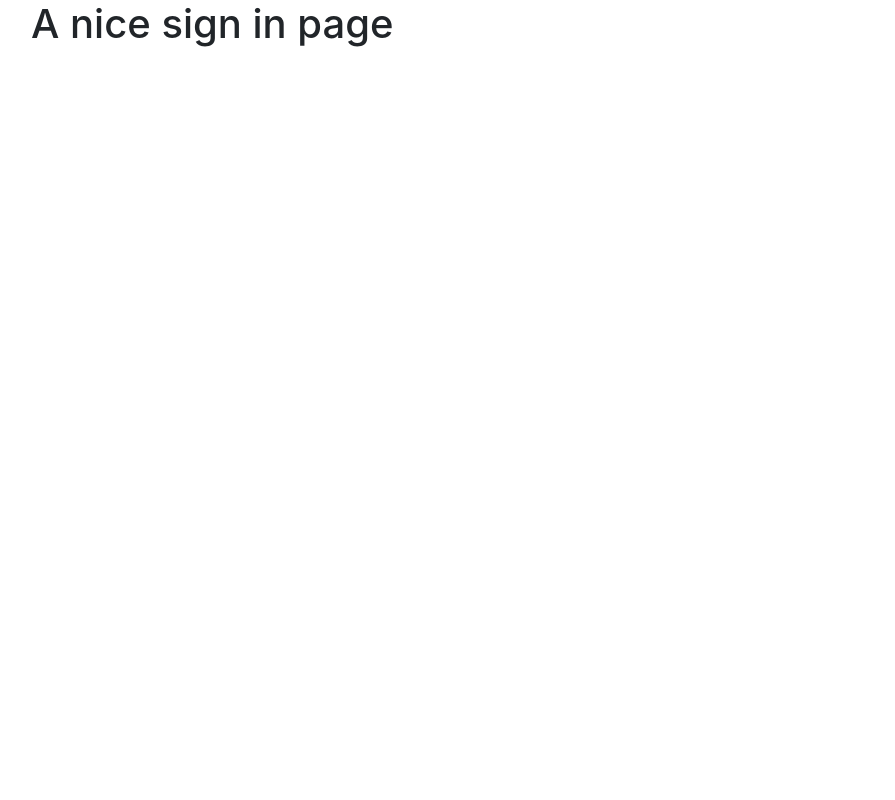
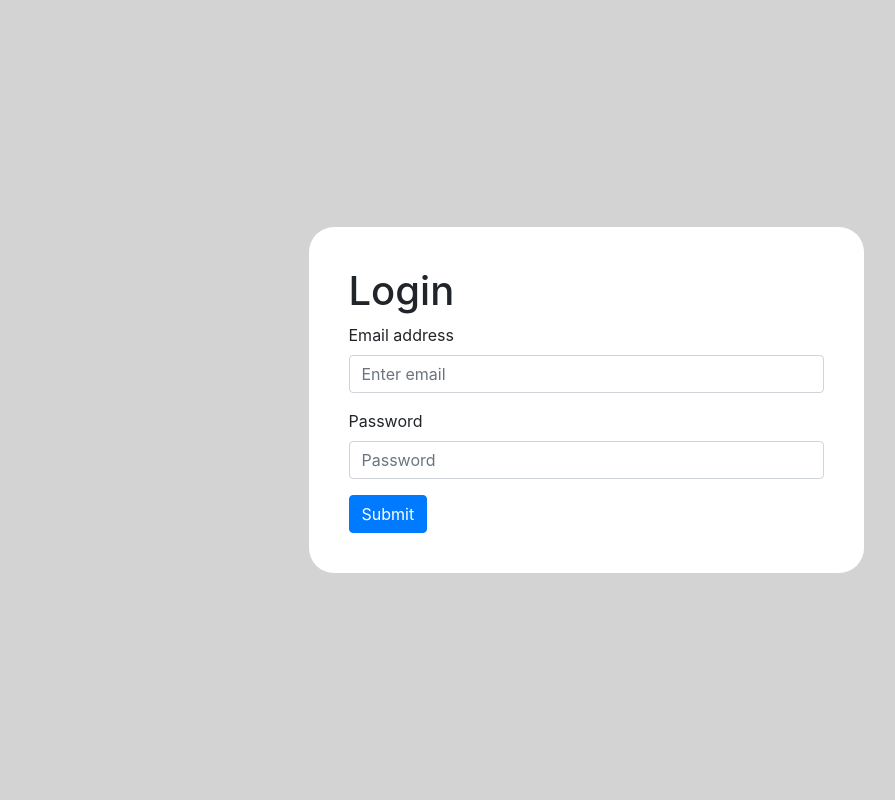
Before and after one commit to thatmariia/eia-demo, a Flask app: page /sign_in in a window 1280 px wide. Shown: the whole page, without its empty margins (54-949 px from the left). Run offline with Flask 2, Linux system fonts and the light colour scheme; some libraries are stand-ins or nearby versions.

Commit message:
Added snippets, added design of login page

```diff
--- /dev/null
+++ b/web/static/css/style.css
@@ -0,0 +1,14 @@
+
+/*== General Layout ==*/
+html body {
+    background-color: lightgrey;
+    height: 100vh;
+}
+
+/*== Login page ==*/
+.login-container {
+    background: white;
+    border-radius: 25px;
+    padding: 40px;
+    width: 50%;
+}
--- a/web/templates/algorithms.html
+++ b/web/templates/algorithms.html
@@ -1,4 +1,4 @@
-{% extends "page_template.html" %}
+{% extends "snippets/page_template.html" %}
 {% block content %}
 
 <head>
--- a/web/templates/feedback_report.html
+++ b/web/templates/feedback_report.html
@@ -1,4 +1,4 @@
-{% extends "page_template.html" %}
+{% extends "snippets/page_template.html" %}
 {% block content %}
     <h1>A professional looking report</h1>
 
--- a/web/templates/home.html
+++ b/web/templates/home.html
@@ -1,4 +1,4 @@
-{% extends "page_template.html" %}
+{% extends "snippets/page_template.html" %}
 {% block content %}
     <a href="/algorithms">Algorithms</a><br>
     <a href="/feedback_report">Feedback Report</a><br>
--- a/web/templates/preprocessing.html
+++ b/web/templates/preprocessing.html
@@ -1,4 +1,4 @@
-{% extends "page_template.html" %}
+{% extends "snippets/page_template.html" %}
 {% block content %}
     <h1>Some magic preprocessing</h1>
 
--- a/web/templates/sign_in.html
+++ b/web/templates/sign_in.html
@@ -1,5 +1,22 @@
-{% extends "page_template.html" %}
+<!-- This is the template for the login page -->
+
+{% extends "snippets/page_template.html" %}
 {% block content %}
-    <h1>A nice sign in page</h1>
-
+    <div style="display:flex;justify-content:center;align-items:center;height: 100%">
+        <div class="login-container">
+            <form>
+                <h1>Login</h1>
+                <div class="form-group">
+                    <label for="exampleInputEmail1">Email address</label>
+                    <input type="email" class="form-control" id="exampleInputEmail1" aria-describedby="emailHelp"
+                           placeholder="Enter email">
+                </div>
+                <div class="form-group">
+                    <label for="exampleInputPassword1">Password</label>
+                    <input type="password" class="form-control" id="exampleInputPassword1" placeholder="Password">
+                </div>
+                <button onclick="location.href='/'" class="btn btn-primary">Submit</button>
+            </form>
+        </div>
+    </div>
 {% endblock %}
--- a/web/templates/page_template.html
+++ b/web/templates/snippets/page_template.html
@@ -8,11 +8,12 @@
     <!-- Bootstrap CSS -->
     <link rel="stylesheet" href="https://maxcdn.bootstrapcdn.com/bootstrap/4.0.0/css/bootstrap.min.css"
           integrity="sha384-Gn5384xqQ1aoWXA+058RXPxPg6fy4IWvTNh0E263XmFcJlSAwiGgFAW/dAiS6JXm" crossorigin="anonymous">
+    <link rel="stylesheet" href="css/style.css" type="text/css">
 
     <title>{{ title }}</title>
 </head>
 <body>
-<div class="container">
+<div class="container" style="height: 100%">
     {% block content %}{% endblock %}
 </div>
 <!-- jQuery first, then Popper.js, then Bootstrap JS -->
--- a/web/templates/upload_data.html
+++ b/web/templates/upload_data.html
@@ -1,4 +1,4 @@
-{% extends "page_template.html" %}
+{% extends "snippets/page_template.html" %}
 {% block content %}
     <h1>Some data upload stuff</h1>
 {% endblock %}
```
